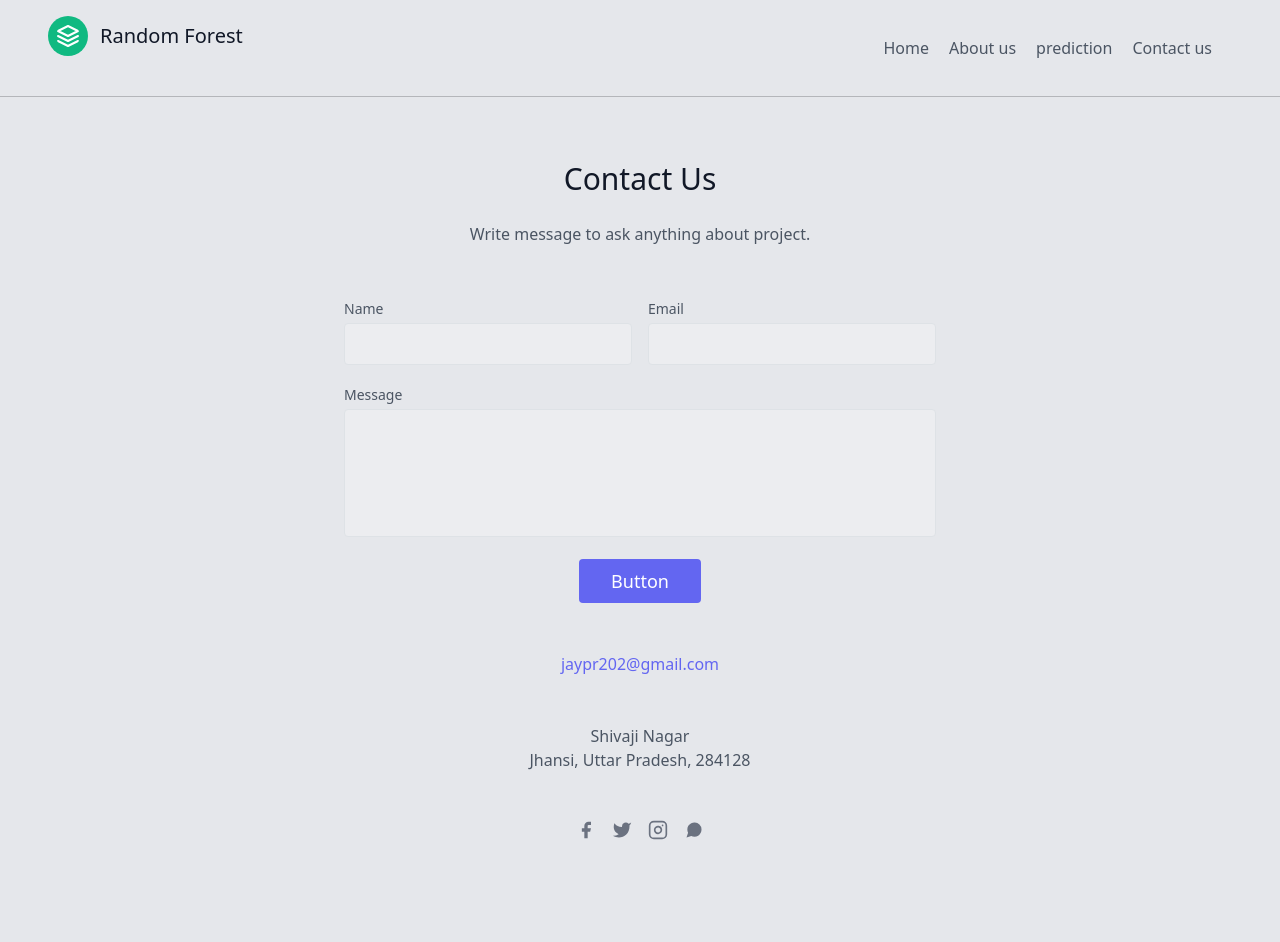
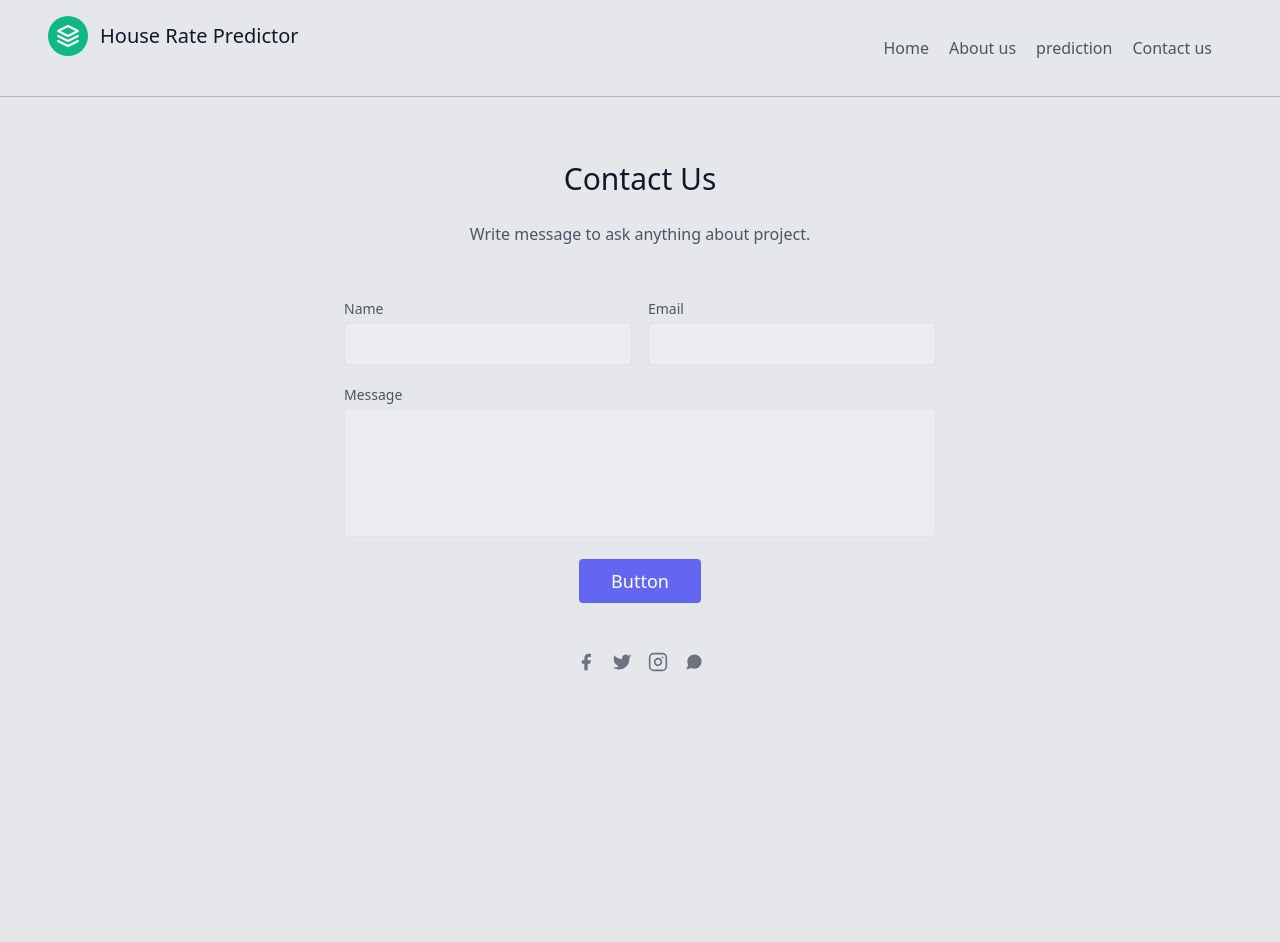
Before and after one commit to pratik9881/FNP, a Flask app: page /contact in a window 1280 px wide. After the commit the page ends 672 px from the top, so only its background shows below. Run offline with Flask 2, Linux system fonts and the light colour scheme; parts of the project's set-up code (start-up, migrations or seed data) failed here and were passed over.

Commit message:
Update contact.html

```diff
--- a/templates/contact.html
+++ b/templates/contact.html
@@ -18,7 +18,7 @@
             <svg xmlns="http://www.w3.org/2000/svg" fill="none" stroke="currentColor" stroke-linecap="round" stroke-linejoin="round" stroke-width="2" class="w-10 h-10 text-white p-2 bg-green-500 rounded-full" viewBox="0 0 24 24">
               <path d="M12 2L2 7l10 5 10-5-10-5zM2 17l10 5 10-5M2 12l10 5 10-5"></path>
             </svg>
-            <span class="ml-3 text-xl">Random Forest</span>
+            <span class="ml-3 text-xl">House Rate Predictor</span>
           </a>
           <nav class="md:ml-auto flex flex-wrap items-center text-base justify-center">
             <a href="/" class="mr-5 hover:text-gray-900">Home</a>
@@ -58,10 +58,8 @@
                 <button class="flex mx-auto text-white bg-indigo-500 border-0 py-2 px-8 focus:outline-none hover:bg-indigo-600 rounded text-lg">Button</button>
               </div>
               <div class="p-2 w-full pt-8 mt-8 border-t border-gray-200 text-center">
-                <a class="text-indigo-500">jaypr202@gmail.com</a>
-                <p class="leading-normal my-5">Shivaji Nagar
-                  <br>Jhansi, Uttar Pradesh, 284128
-                </p>
+
+
                 <span class="inline-flex">
                   <a class="text-gray-500">
                     <svg fill="currentColor" stroke-linecap="round" stroke-linejoin="round" stroke-width="2" class="w-5 h-5" viewBox="0 0 24 24">
```
